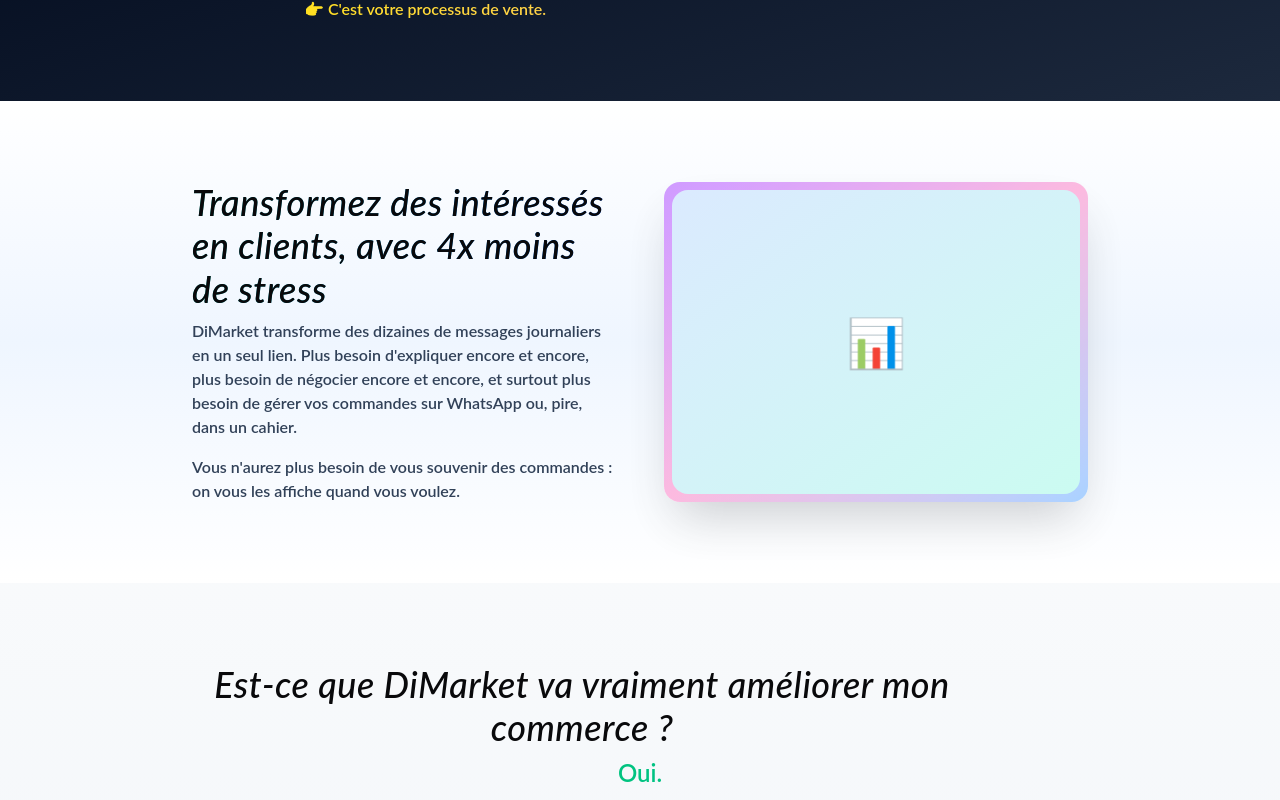
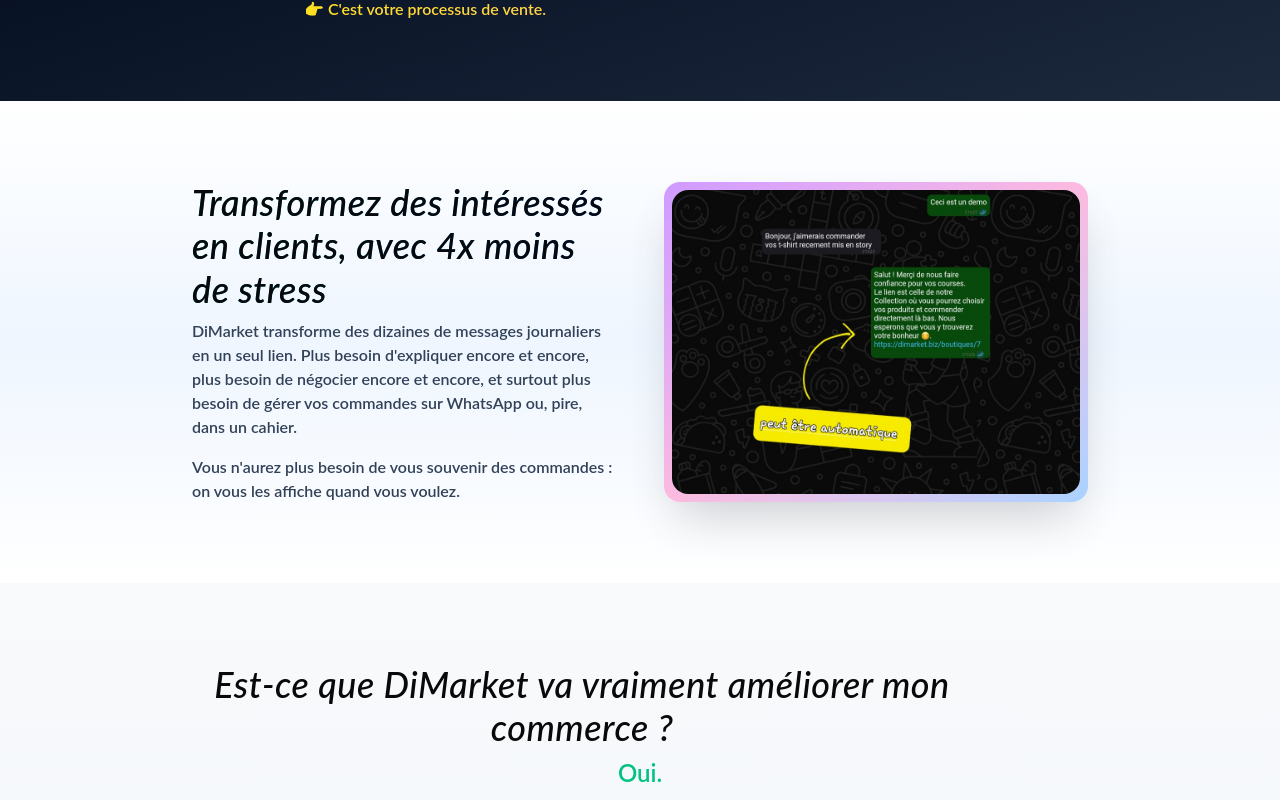
Before and after one commit to DiagneGeek/di-market, a SvelteKit app: page /vendeurs in a window 1280 px wide. Shown: the part 1045-1845 px from the top of the page. Built offline with nearby package versions, Linux system fonts and the light colour scheme.

Commit message:
added an image and an og for landing

```diff
--- a/src/routes/vendeurs/+page.svelte
+++ b/src/routes/vendeurs/+page.svelte
@@ -26,6 +26,8 @@
 <svelte:head>
     <title>Vendez, sans expliquer. — DiMarket</title>
     <meta name="description" content="DiMarket est la solution pour les vendeurs qui veulent vendre mieux, en beaucoup moins de temps">
+	<meta name="og:title" content="Vendez, sans devoir engager des discussions inutiles">
+	<meta name="og:image" content="https://dimarket.biz/landing/landing-og.png">
 </svelte:head>
 
 
@@ -89,8 +91,9 @@
 				</div>
 				<div class="relative h-80">
 					<div class="absolute inset-0 bg-gradient-to-br from-purple-400 via-pink-300 to-blue-300 rounded-2xl shadow-2xl opacity-75"></div>
-					<div class="absolute inset-2 bg-gradient-to-br from-blue-100 to-teal-100 rounded-2xl"></div>
-					<div class="absolute top-1/2 left-1/2 transform -translate-x-1/2 -translate-y-1/2 text-5xl">📊</div>
+					<div class="absolute inset-2 bg-gradient-to-br from-blue-100 to-teal-100 rounded-2xl overflow-hidden ">
+						<img src="/landing/chat-demo.jpg" alt="Demo" class="w-full h-full object-cover rounded-2xl scale-110" />
+					</div>
 				</div>
 			</div>
 		</div>
```
